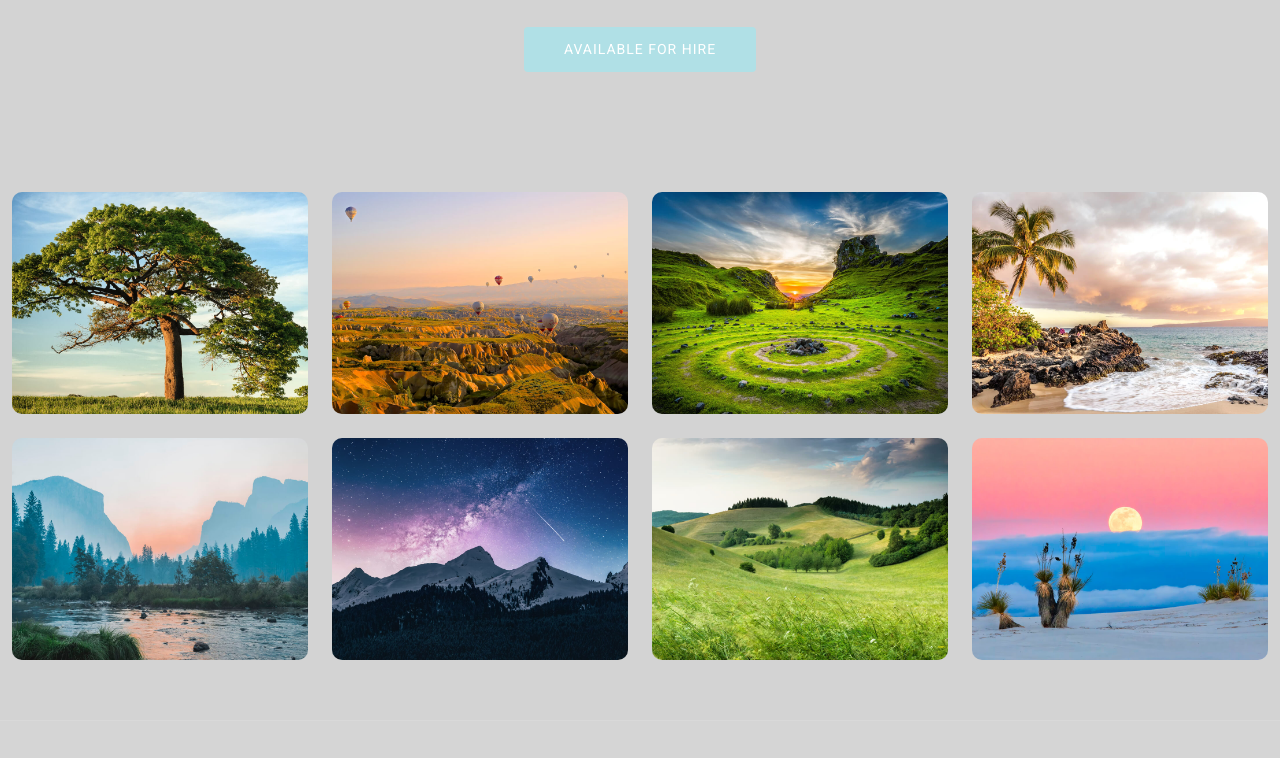
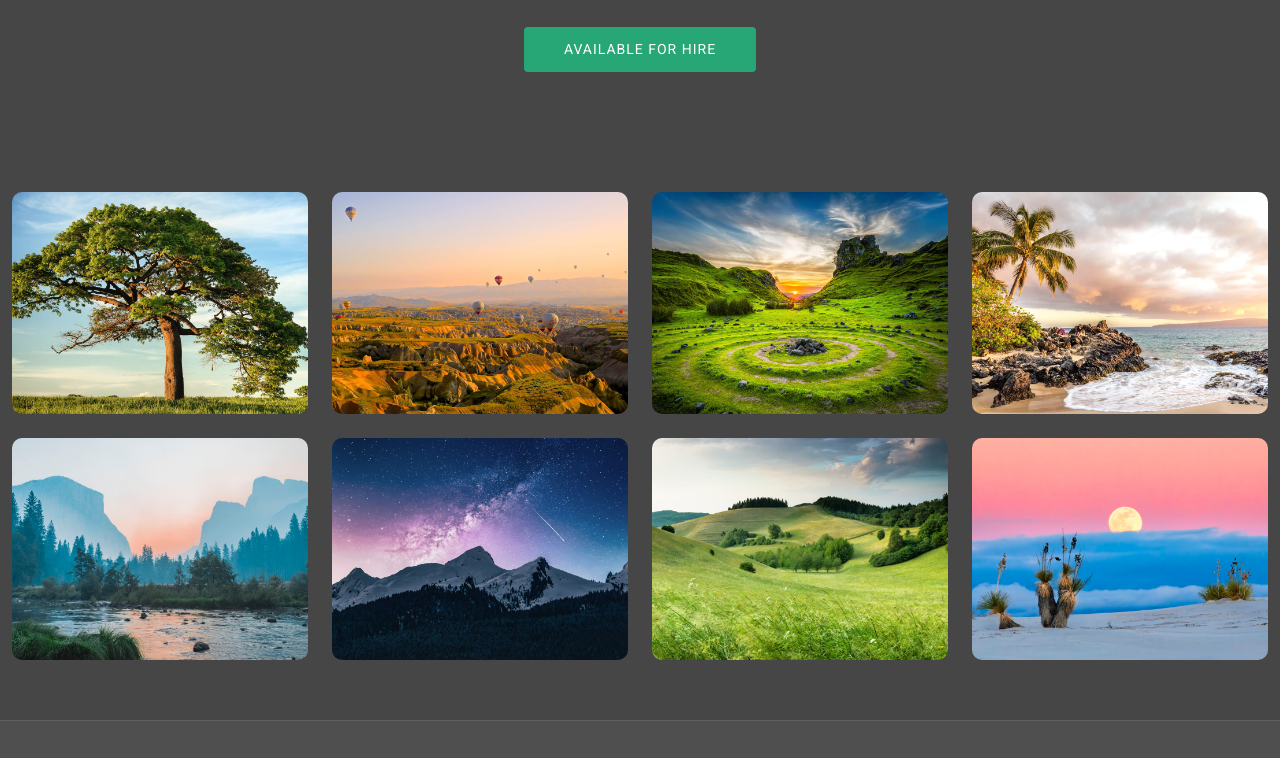
Before and after one commit to TechMWhiz/HABO-NA, a plain HTML site: page index.html in a window 1280 px wide. Shown: the part 422-1180 px from the top of the page. Drawn offline with Linux system fonts and the light colour scheme.

Commit message:
changing back the css style

```diff
--- a/assets/css/main.css
+++ b/assets/css/main.css
@@ -19,10 +19,10 @@
 
 /* Global Colors - The following color variables are used throughout the website. Updating them here will change the color scheme of the entire website */
 :root {
-  --background-color: #D3D3D3; /* Background color for the entire website, including individual sections */
+  --background-color: #474646; /* Background color for the entire website, including individual sections */
   --default-color: #fafafa; /* Default color used for the majority of the text content across the entire website */
   --heading-color: #ffffff; /* Color for headings, subheadings and title throughout the website */
-  --accent-color: #B0E0E6; /* Accent color that represents your brand on the website. It's used for buttons, links, and other elements that need to stand out */
+  --accent-color: #27a776; /* Accent color that represents your brand on the website. It's used for buttons, links, and other elements that need to stand out */
   --surface-color: #1a1a1a; /* The surface color is used as a background of boxed elements within sections, such as cards, icon boxes, or other elements that require a visual separation from the global background. */
   --contrast-color: #ffffff; /* Contrast color for text, ensuring readability against backgrounds of accent, heading, or default colors. */
 }
```
